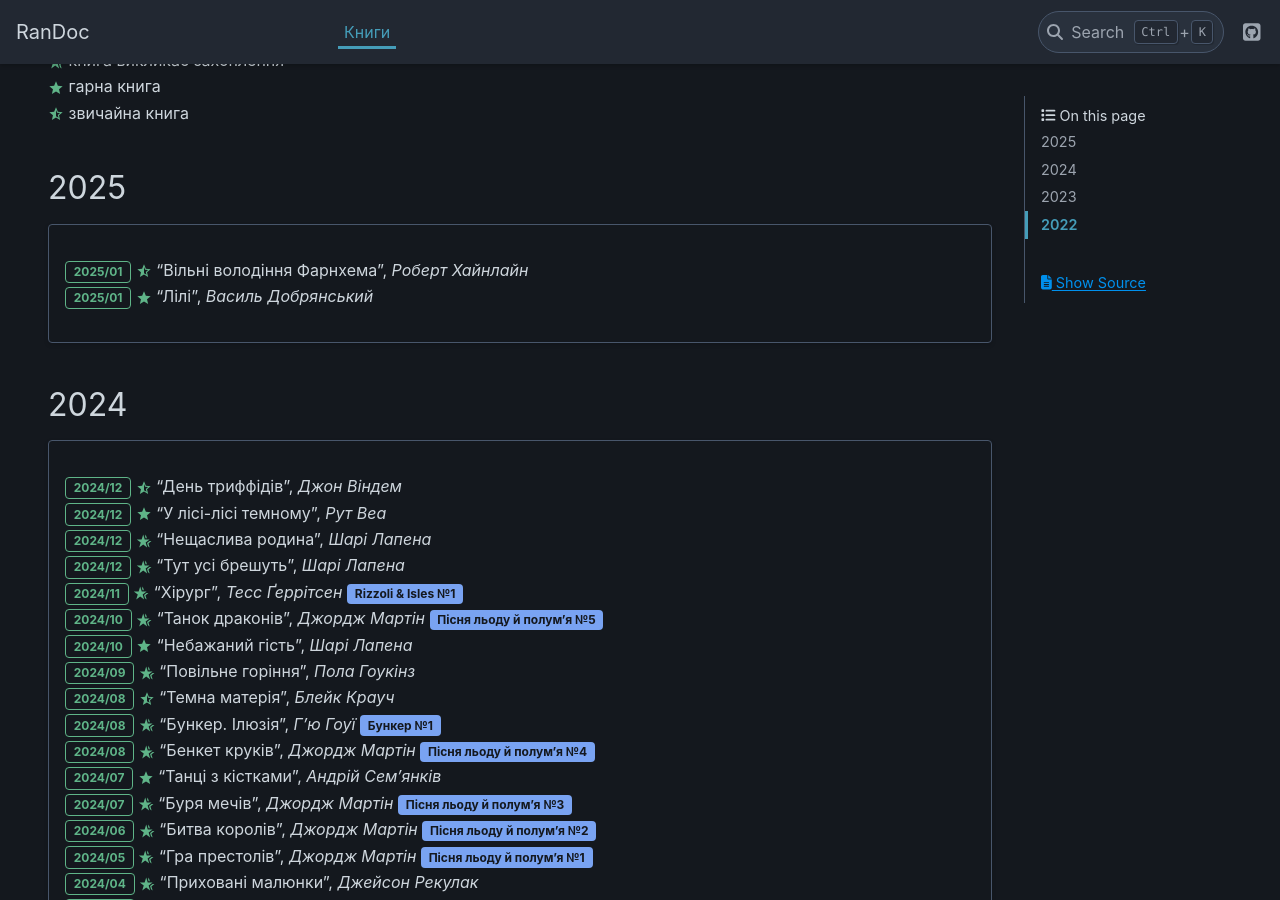
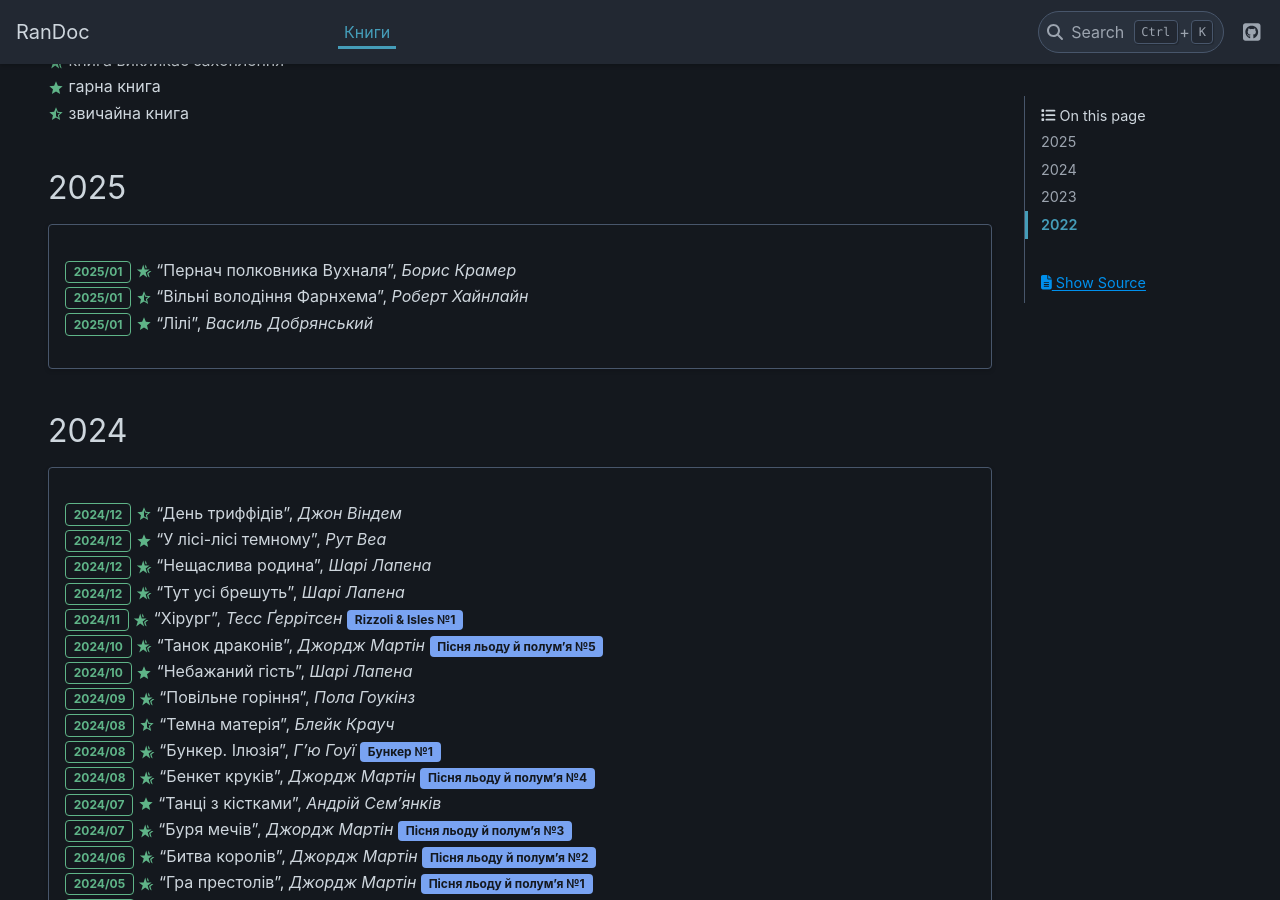
Before and after one commit to grembeter/randoc, a Sphinx documentation site: the page built from docs/source/books.rst, in a window 1280 px wide and 900 px high, scrolled down 408 px. Built offline with Sphinx 7.4.7 and the PyData theme 0.15.4, drawn with Linux system fonts in a browser that asks for light colours.

Commit message:
books: add Пернач полковника Вухналя
Signed-off-by: Grygorii Tertychnyi <grembeter@gmail.com>

```diff
--- a/docs/source/books.rst
+++ b/docs/source/books.rst
@@ -27,6 +27,7 @@
 
 .. card::
 
+   | :bdg-success-line:`2025/01` |+| "Пернач полковника Вухналя", *Борис Крамер*
    | :bdg-success-line:`2025/01` |-| "Вільні володіння Фарнхема", *Роберт Хайнлайн*
    | :bdg-success-line:`2025/01` |/| "Лілі", *Василь Добрянський*
 
```
